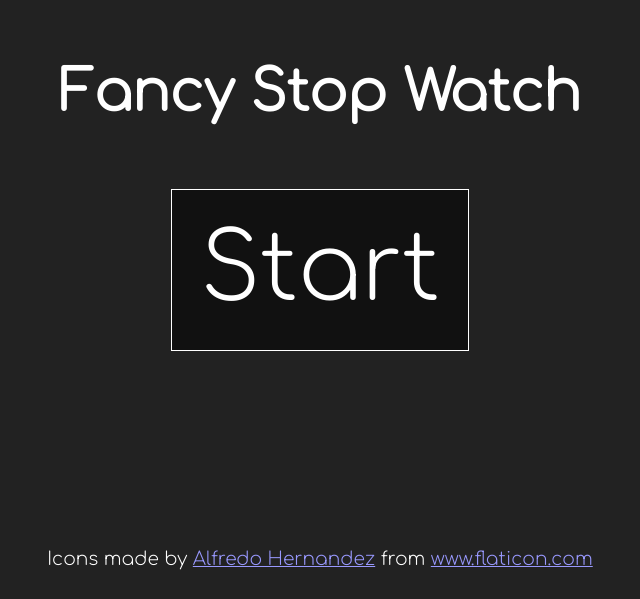
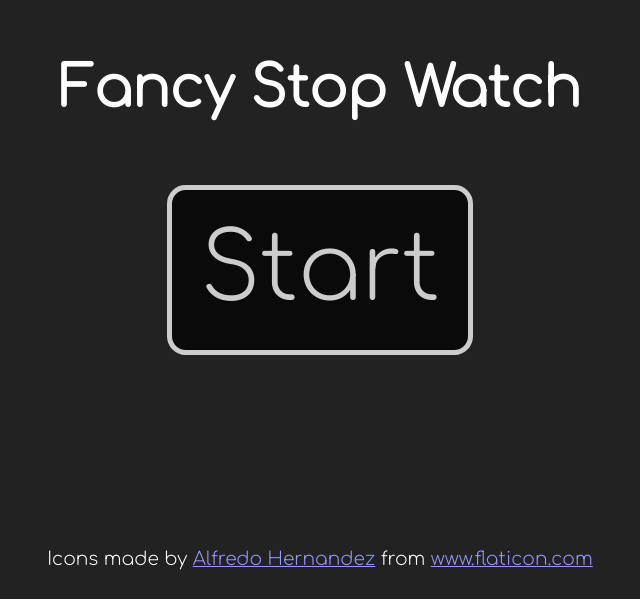
Before and after one commit to Tsuyoshi84/fancy-stop-watch, a Svelte app: page / in a window 1280 px wide. Shown: the part 201-800 px from the top of the page, without its empty margins (320-960 px from the left). Built offline with nearby package versions, Linux system fonts and the light colour scheme.

Commit message:
Change button design

```diff
--- a/src/StartStopButton.svelte
+++ b/src/StartStopButton.svelte
@@ -10,21 +10,21 @@
 
 <style>
   button {
-    --color: #fff;
+    --color: #ccc;
 
     color: var(--color);
-    background-color: rgb(0 0 0 / 0.5);
-    border: 1px solid var(--color);
+    background-color: rgb(0 0 0 / 0.7);
+    border: 5px solid var(--color);
+    border-radius: 1rem;
     font-size: 5rem;
     padding: 1.5rem;
-
     transition: all 0.2s ease-in-out;
   }
 
   button:hover {
-    --color: #aaa;
+    --color: #fff;
     cursor: pointer;
-    background-color: rgb(0 0 0 / 0.4);
+    background-color: rgb(0 0 0 / 0.2);
   }
 </style>
 
```
